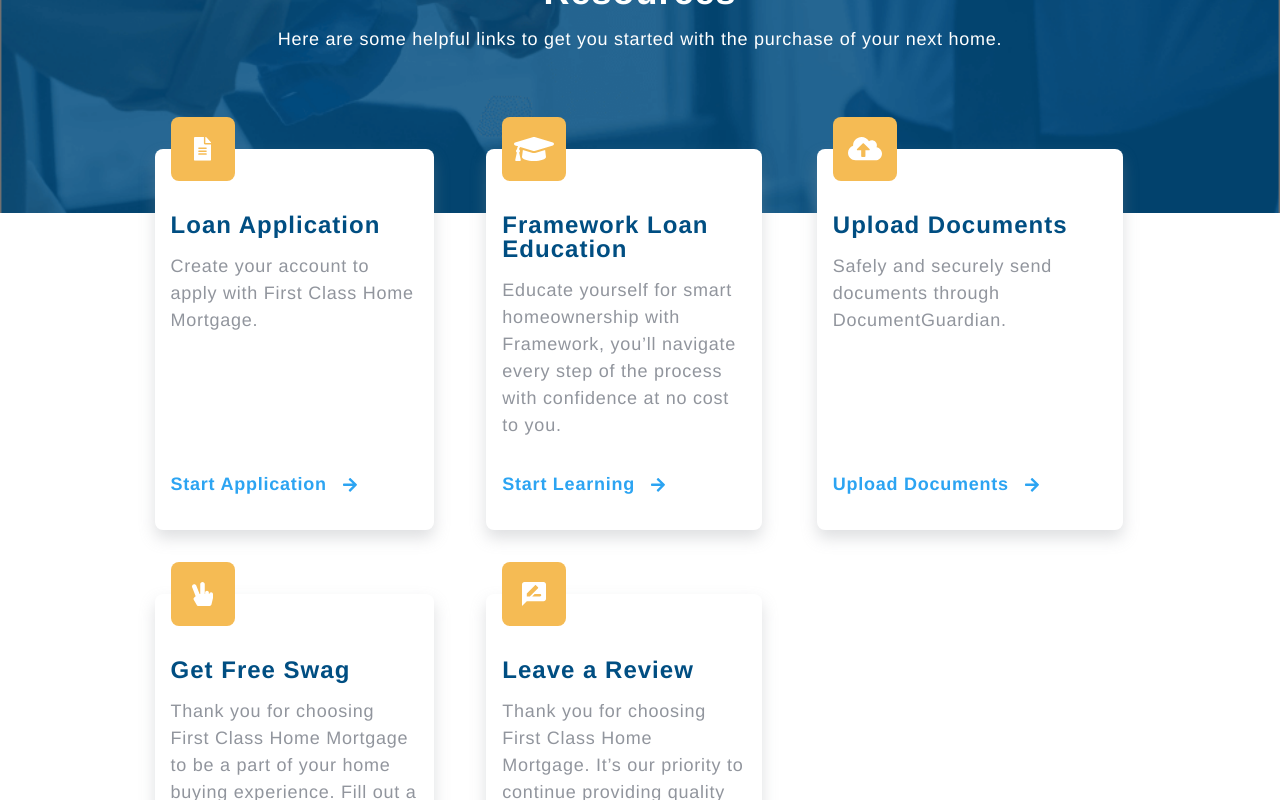
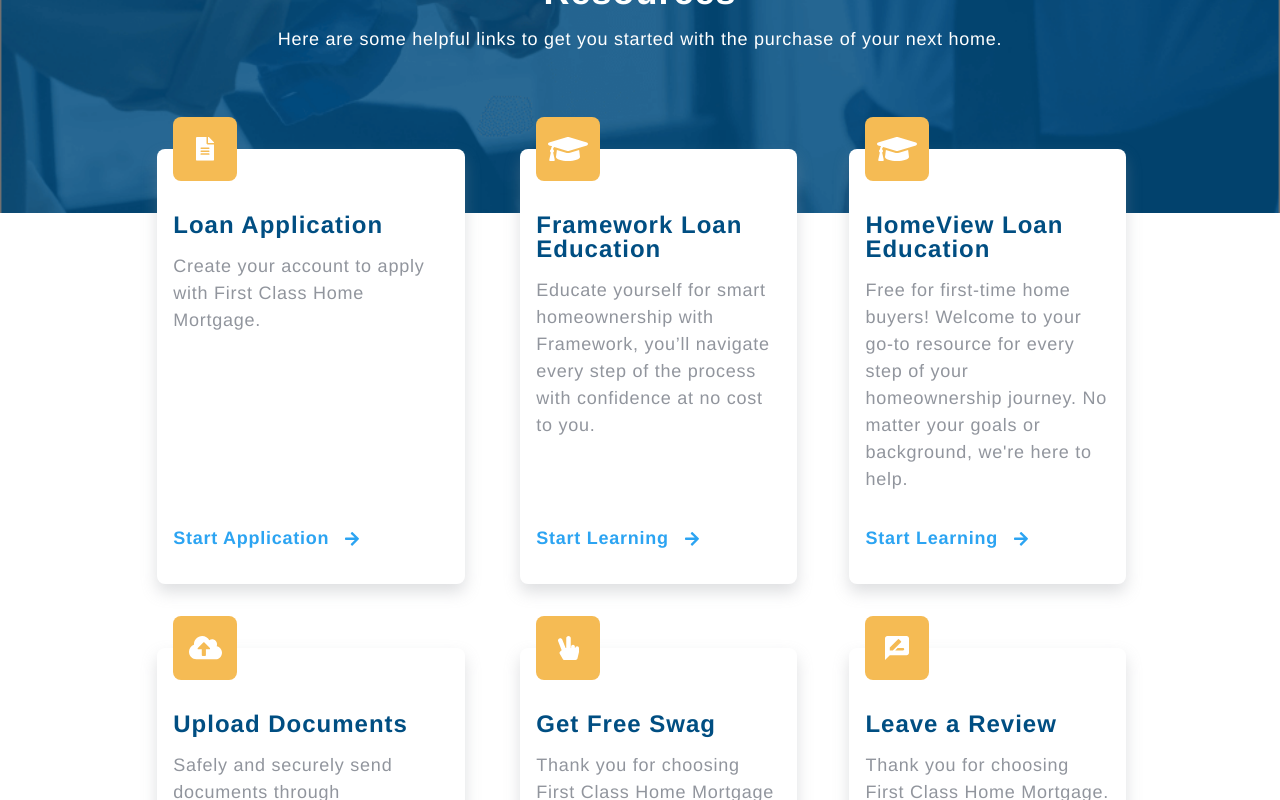
Before and after one commit to MitchellHCrane/kentbarker, a React (Create React App) app: page / in a window 1280 px wide. Shown: the part 760-1560 px from the top of the page. Built offline with nearby package versions, Linux system fonts and the light colour scheme.

Commit message:
update education links

```diff
--- a/src/Components/GetStarted.js
+++ b/src/Components/GetStarted.js
@@ -30,6 +30,14 @@ function GetStarted() {
         />
 
         <GetStartedItem
+          title="HomeView Loan Education"
+          description="Free for first-time home buyers! Welcome to your go-to resource for every step of your homeownership journey. No matter your goals or background, we're here to help."
+          url="https://www.fanniemae.com/education"
+          iconName="loanEducationIcon"
+          btnText="Start Learning"
+        />
+
+        <GetStartedItem
           title="Upload Documents"
           description="Safely and securely send documents through DocumentGuardian."
           url="https://documentguardian.com/filedrop/kent@firstclasshomemortgage.com"
```
